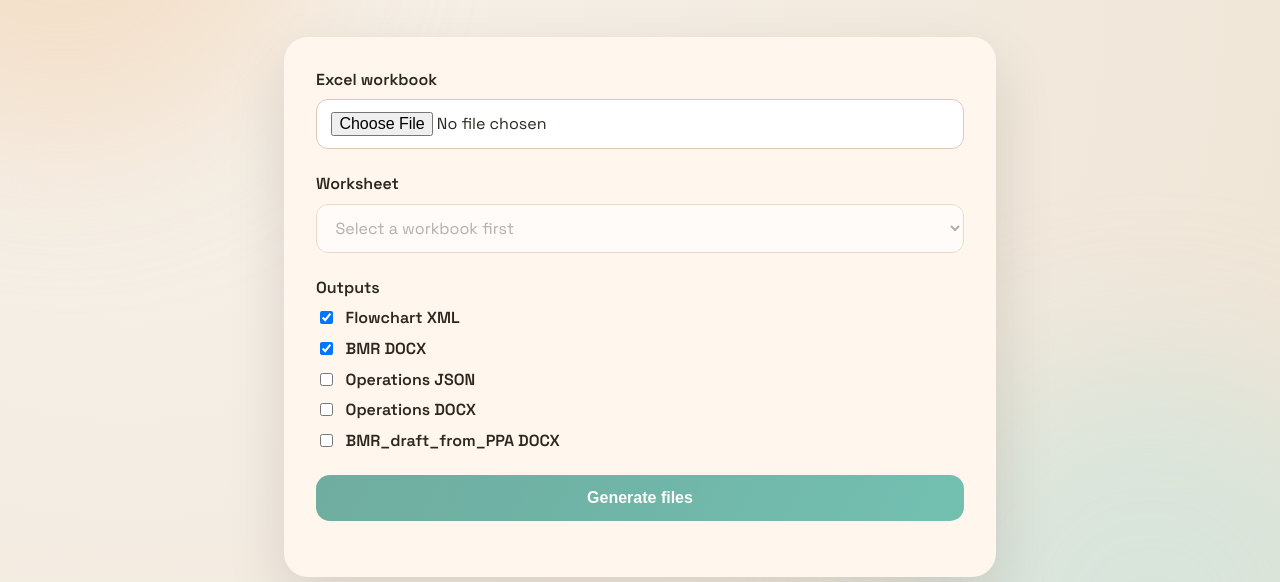
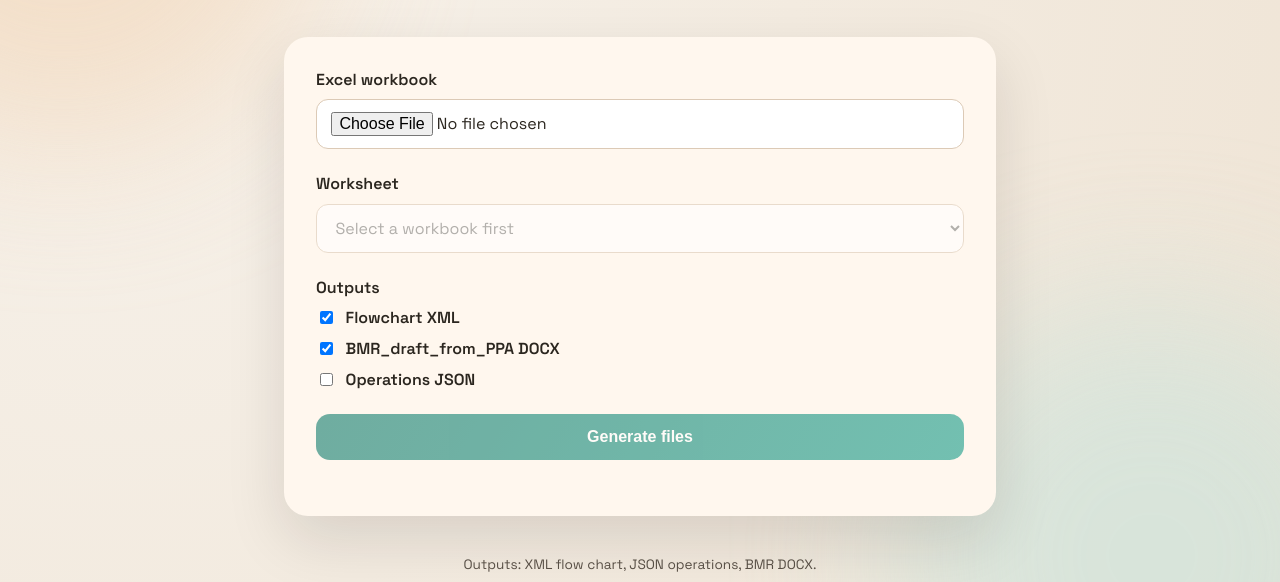
Before and after one commit to TartuDen/Flow_Chart_Generator, a website: page docs/index.html in a window 1280 px wide. Shown: the part 218-800 px from the top of the page. Drawn offline with Linux system fonts and the light colour scheme.

Commit message:
Updated the Outputs section: 1. Flowchart XML — checked by default 2. BMR_draft_from_PPA DOCX — checked by default 3. Operations JSON The old BMR DOCX and Operations DOCX options are hidden and unchecked, so they will not be generated. The online docs build is updated and validated.

```diff
--- a/docs/index.html
+++ b/docs/index.html
@@ -51,21 +51,15 @@
             <span>Flowchart XML</span>
           </label>
           <label class="toggle">
-            <input id="includeBmr" type="checkbox" checked />
-            <span>BMR DOCX</span>
+            <input id="includePpaBmr" type="checkbox" checked />
+            <span>BMR_draft_from_PPA DOCX</span>
           </label>
           <label class="toggle">
             <input id="includeJson" type="checkbox" />
             <span>Operations JSON</span>
           </label>
-          <label class="toggle">
-            <input id="includeOpsDocx" type="checkbox" />
-            <span>Operations DOCX</span>
-          </label>
-          <label class="toggle">
-            <input id="includePpaBmr" type="checkbox" />
-            <span>BMR_draft_from_PPA DOCX</span>
-          </label>
+          <input id="includeBmr" type="checkbox" hidden />
+          <input id="includeOpsDocx" type="checkbox" hidden />
         </div>
 
         <button id="generateBtn" type="button" disabled>Generate files</button>
```
Also changed, not shown: web/index.html (+4 -10 lines).
